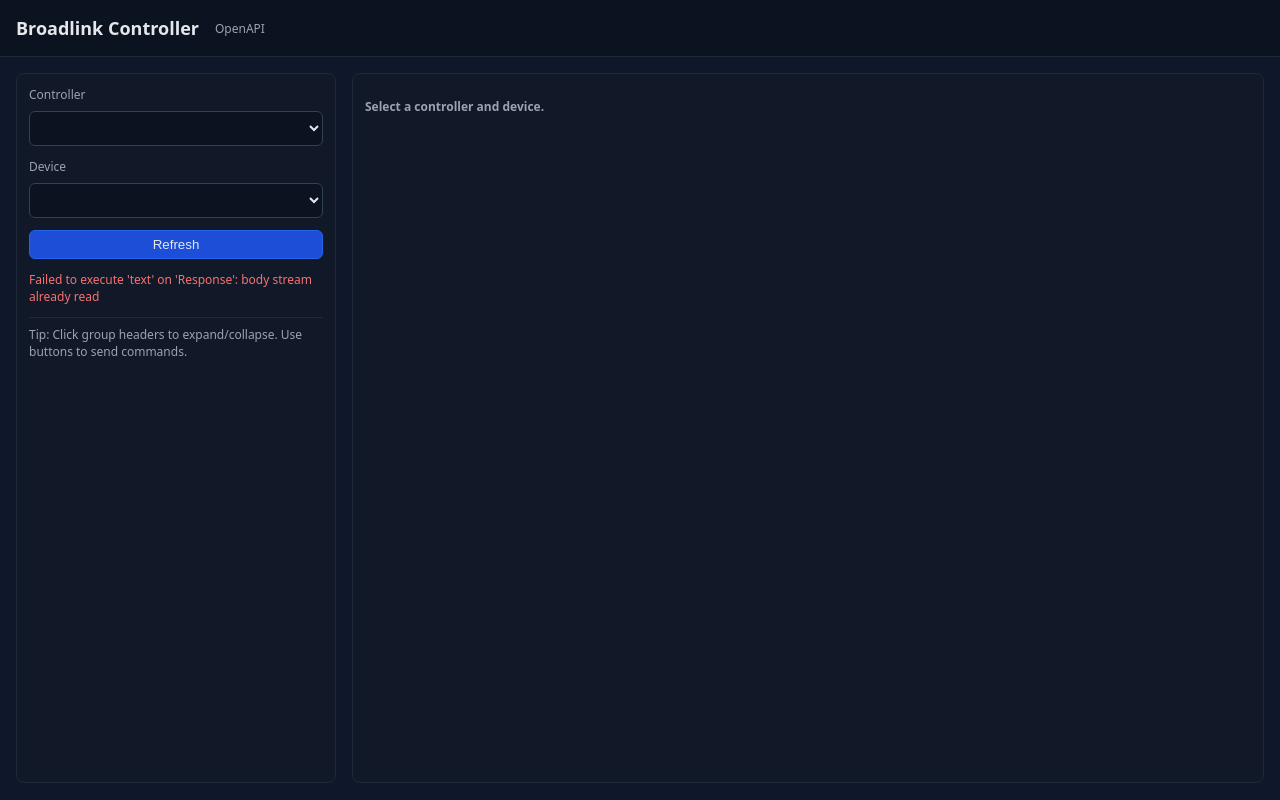
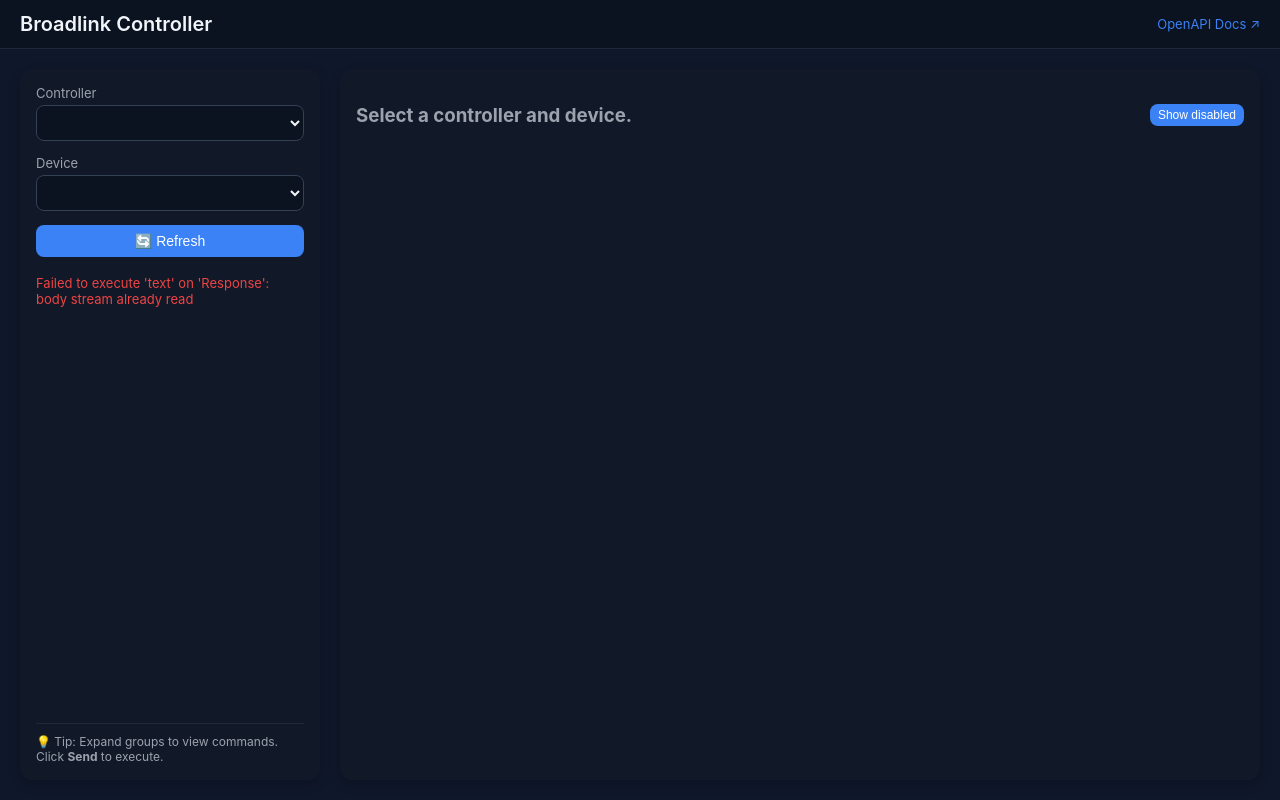
Before and after one commit to PonyLucky/broadlink-remote, a plain HTML site: page api/static/index.html in a window 1280 px wide. Drawn offline with Linux system fonts and the light colour scheme; no server answers.

Commit message:
Revamp UI styling and enhance functionality
- Updated `index.html` with modernized CSS for improved appearance and usability.
- Adjusted layouts and added card shadows, rounded corners, and responsive styling.
- Introduced a "Show/Hide Disabled" button to toggle visibility of disabled commands.
- Improved tips and interactive elements for better user experience.
- Optimized behavior for loading and displaying commands.

```diff
--- a/api/static/index.html
+++ b/api/static/index.html
@@ -3,59 +3,222 @@
 <head>
   <meta charset="utf-8" />
   <meta name="viewport" content="width=device-width, initial-scale=1" />
-  <title>Broadlink Controller UI</title>
+  <title>Broadlink Controller</title>
   <style>
     :root {
       --bg: #0f172a;
       --panel: #111827;
       --muted: #9ca3af;
-      --text: #e5e7eb;
-      --accent: #60a5fa;
-      --ok: #34d399;
-      --warn: #fbbf24;
-      --err: #f87171;
+      --text: #f1f5f9;
+      --accent: #3b82f6;
+      --ok: #22c55e;
+      --warn: #facc15;
+      --err: #ef4444;
       --disabled: #6b7280;
+      --card-shadow: 0 4px 12px rgba(0,0,0,0.2);
+      --radius: 12px;
     }
-    html, body { height: 100%; margin: 0; background: var(--bg); color: var(--text); font-family: ui-sans-serif, system-ui, -apple-system, Segoe UI, Roboto, Ubuntu, Cantarell, Noto Sans, Helvetica Neue, Arial, "Apple Color Emoji", "Segoe UI Emoji"; }
-    header { padding: 16px; background: #0b1220; border-bottom: 1px solid #1f2937; display: flex; align-items: center; gap: 16px; }
-    header h1 { margin: 0; font-size: 18px; font-weight: 600; }
-    header a { color: var(--muted); text-decoration: none; font-size: 12px; }
-    main { display: grid; grid-template-columns: 320px 1fr; gap: 16px; padding: 16px; box-sizing: border-box; height: calc(100% - 58px); }
-    .panel { background: var(--panel); border: 1px solid #1f2937; border-radius: 8px; padding: 12px; }
-    .row { display: grid; grid-template-columns: 1fr; gap: 8px; margin-bottom: 12px; }
-    label { font-size: 12px; color: var(--muted); }
-    select { width: 100%; padding: 8px; border-radius: 6px; border: 1px solid #334155; background: #0b1220; color: var(--text); }
-    button { background: #1f2937; color: var(--text); border: 1px solid #334155; border-radius: 6px; padding: 6px 10px; cursor: pointer; }
-    button:hover { background: #243041; }
-    button.primary { background: #1d4ed8; border-color: #2563eb; }
-    button.primary:hover { background: #1e40af; }
-    button[disabled] { opacity: 0.6; cursor: not-allowed; }
+
+    html, body {
+      margin: 0;
+      height: 100%;
+      background: var(--bg);
+      color: var(--text);
+      font-family: Inter, system-ui, -apple-system, Segoe UI, Roboto, sans-serif;
+      display: flex;
+      flex-direction: column;
+    }
+
+    header {
+      background: #0b1220;
+      border-bottom: 1px solid #1f2937;
+      display: flex;
+      justify-content: space-between;
+      align-items: center;
+      padding: 12px 20px;
+      position: sticky;
+      top: 0;
+      z-index: 10;
+    }
+
+    header h1 {
+      font-size: 20px;
+      font-weight: 600;
+      margin: 0;
+    }
+
+    header a {
+      color: var(--accent);
+      text-decoration: none;
+      font-size: 13px;
+      transition: opacity 0.2s;
+    }
+
+    header a:hover { opacity: 0.8; }
+
+    main {
+      display: grid;
+      grid-template-columns: 300px 1fr;
+      gap: 20px;
+      padding: 20px;
+      flex: 1;
+      overflow: hidden;
+      box-sizing: border-box;
+    }
+
+    .panel {
+      background: var(--panel);
+      border-radius: var(--radius);
+      box-shadow: var(--card-shadow);
+      padding: 16px;
+      display: flex;
+      flex-direction: column;
+      overflow: hidden;
+    }
+
+    .row { margin-bottom: 14px; }
+
+    label {
+      font-size: 13px;
+      color: var(--muted);
+      display: block;
+      margin-bottom: 4px;
+    }
+
+    select, button {
+      width: 100%;
+      border-radius: 8px;
+      padding: 8px 10px;
+      border: 1px solid #334155;
+      background: #0b1220;
+      color: var(--text);
+      font-size: 14px;
+      transition: all 0.15s;
+    }
+
+    select:focus, button:focus {
+      outline: 2px solid var(--accent);
+      outline-offset: 1px;
+    }
+
+    button {
+      cursor: pointer;
+      background: #1e293b;
+    }
+
+    button:hover { background: #334155; }
+
+    button.primary {
+      background: var(--accent);
+      border: none;
+      color: white;
+      font-weight: 500;
+    }
+
+    button.primary:hover { background: #2563eb; }
+
+    button[disabled] {
+      opacity: 0.5;
+      cursor: not-allowed;
+    }
+
+    .status {
+      min-height: 22px;
+      font-size: 13px;
+      font-weight: 400;
+      margin-top: 4px;
+    }
+
+    .ok { color: var(--ok); }
+    .warn { color: var(--warn); }
+    .err { color: var(--err); }
     .muted { color: var(--muted); }
-    .ok { color: var(--ok); }
-    .err { color: var(--err); }
-    .warn { color: var(--warn); }
-    .status { min-height: 20px; font-size: 12px; }
 
-    /* Commands tree */
-    .tree { list-style: none; margin: 0; padding: 0; }
-    .tree li { margin: 0; padding: 4px 0 4px 10px; border-left: 1px dotted #374151; position: relative; }
-    .tree li::before { content: ''; position: absolute; left: -1px; top: 12px; width: 8px; height: 1px; background: #374151; }
-    details { margin: 4px 0; }
-    summary { cursor: pointer; user-select: none; }
-    .cmd { display: flex; align-items: center; gap: 8px; padding: 2px 0; }
-    .cmd .name { font-family: ui-monospace, SFMono-Regular, Menlo, Monaco, Consolas, "Liberation Mono", "Courier New", monospace; font-size: 12px; }
-    .badge { font-size: 10px; padding: 2px 6px; border-radius: 999px; border: 1px solid #374151; color: var(--muted); }
-    .badge.disabled { color: var(--disabled); border-color: #4b5563; }
-    .small { font-size: 12px; }
-    .flex { display: flex; align-items: center; gap: 8px; }
-    .space { flex: 1; }
-    .hr { border-top: 1px solid #1f2937; margin: 8px 0; }
+    /* Command Tree */
+    #commandsPanel {
+      overflow-y: auto;
+      scrollbar-width: thin;
+    }
+
+    .tree {
+      list-style: none;
+      margin: 0;
+      padding-left: 12px;
+      font-size: 13px;
+    }
+
+    .tree li {
+      margin: 6px 0;
+      position: relative;
+      padding-left: 12px;
+    }
+
+    .tree li::before {
+      content: '';
+      position: absolute;
+      left: 0;
+      top: 50%;
+      width: 8px;
+      height: 1px;
+      background: #374151;
+      transform: translateY(-50%);
+    }
+
+    details {
+      border-left: 1px dotted #374151;
+      padding-left: 8px;
+    }
+
+    summary {
+      cursor: pointer;
+      user-select: none;
+      padding: 4px 0;
+      color: var(--text);
+      font-weight: 500;
+      transition: color 0.15s;
+    }
+
+    summary:hover { color: var(--accent); }
+
+    .cmd {
+      display: flex;
+      align-items: center;
+      justify-content: space-between;
+      gap: 8px;
+    }
+
+    .cmd .name {
+      font-family: monospace;
+      font-size: 13px;
+      color: var(--text);
+    }
+
+    .badge {
+      font-size: 11px;
+      padding: 2px 6px;
+      border-radius: 999px;
+      border: 1px solid #475569;
+      color: var(--muted);
+      margin-left: 6px;
+    }
+
+    .badge.disabled {
+      opacity: 0.6;
+    }
+
+    .tip {
+      font-size: 12px;
+      color: var(--muted);
+      margin-top: auto;
+      padding-top: 10px;
+      border-top: 1px solid #1f2937;
+    }
   </style>
 </head>
 <body>
   <header>
     <h1>Broadlink Controller</h1>
-    <a href="/doc/openapi.json" target="_blank" rel="noreferrer">OpenAPI</a>
+    <a href="/doc/openapi.json" target="_blank">OpenAPI Docs ↗</a>
   </header>
   <main>
     <section class="panel">
@@ -68,23 +231,22 @@
         <select id="device"></select>
       </div>
       <div class="row">
-        <button id="refresh" class="primary">Refresh</button>
+        <button id="refresh" class="primary">🔄 Refresh</button>
       </div>
-      <div class="row">
-        <div class="status" id="status"></div>
-      </div>
-      <div class="hr"></div>
-      <div class="small muted">
-        Tip: Click group headers to expand/collapse. Use buttons to send commands.
-      </div>
+      <div class="status" id="status"></div>
+      <div class="tip">💡 Tip: Expand groups to view commands. Click <b>Send</b> to execute.</div>
     </section>
 
     <section class="panel" id="commandsPanel">
-      <h3 class="small muted" id="deviceTitle">Select a controller and device.</h3>
-      <ul class="tree" id="commands"></ul>
+        <div style="display: flex; justify-content: space-between; align-items: center;">
+            <h3 class="muted" id="deviceTitle">Select a controller and device.</h3>
+            <button id="toggleDisabled" style="width: auto; padding: 4px 8px; font-size: 12px;" class="primary">
+                Show disabled
+            </button>
+        </div>
+        <ul class="tree" id="commands"></ul>
     </section>
   </main>
-
   <script>
     const $ = (sel) => document.querySelector(sel);
     const controllerSel = $('#controller');
@@ -92,6 +254,8 @@
     const statusEl = $('#status');
     const commandsEl = $('#commands');
     const deviceTitle = $('#deviceTitle');
+    const toggleDisabledBtn = $('#toggleDisabled');
+    let showDisabled = false;
 
     function setStatus(msg, cls = 'muted') {
       statusEl.className = 'status ' + cls;
@@ -208,6 +372,7 @@
     function renderGroupItem(cName, dName, parentPath, group) {
       const li = document.createElement('li');
       const details = document.createElement('details');
+      details.open = true;
       const summary = document.createElement('summary');
       const title = document.createElement('span');
       title.textContent = group.name;
@@ -249,7 +414,15 @@
       try {
         const data = await fetchJSON(`/${encodeURIComponent(c)}/${encodeURIComponent(d)}`);
         renderCommandsTree(data, c, d);
-        setStatus('Commands loaded.', 'ok');
+          // Initially hide disabled items
+          const items = commandsEl.querySelectorAll('.cmd, details');
+          items.forEach(item => {
+              const isDisabled = item.querySelector('.badge.disabled');
+              if (isDisabled) {
+                  item.closest('li').style.display = showDisabled ? '' : 'none';
+              }
+          });
+          setStatus('Commands loaded.', 'ok');
       } catch (e) {
         setStatus(e.message, 'err');
       }
@@ -269,6 +442,17 @@
     controllerSel.addEventListener('change', loadDevices);
     deviceSel.addEventListener('change', loadCommands);
     $('#refresh').addEventListener('click', loadControllers);
+    toggleDisabledBtn.addEventListener('click', () => {
+        showDisabled = !showDisabled;
+        toggleDisabledBtn.textContent = showDisabled ? 'Hide disabled' : 'Show disabled';
+        const items = commandsEl.querySelectorAll('.cmd, details');
+        items.forEach(item => {
+            const isDisabled = item.querySelector('.badge.disabled');
+            if (isDisabled) {
+                item.closest('li').style.display = showDisabled ? '' : 'none';
+            }
+        });
+    });
 
     // Initial load
     loadControllers();
```
